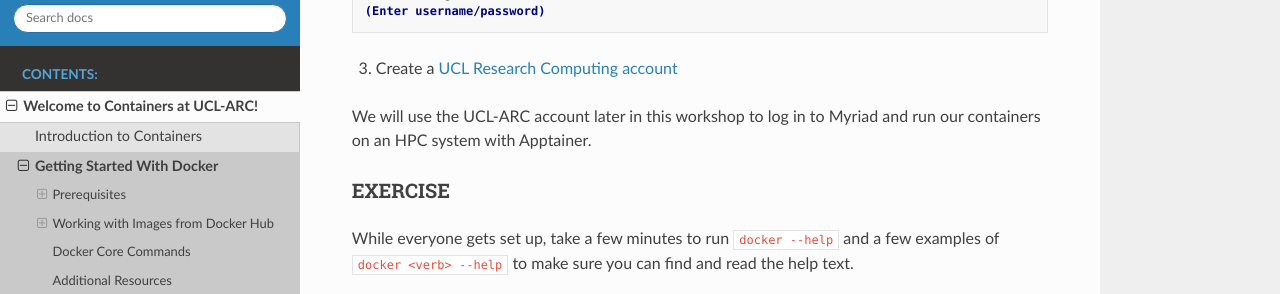
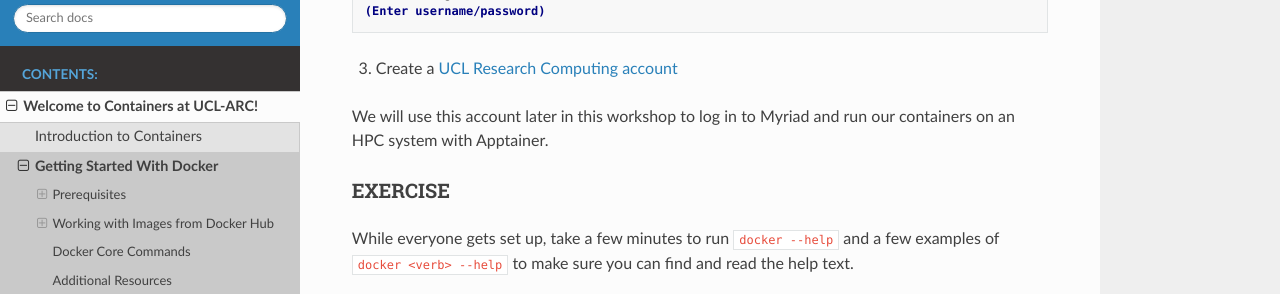
Before and after one commit to TACC/containers_at_tacc, a Sphinx documentation site: the page built from docs/containers/02.dockerbasics.rst, in a window 1280 px wide and 900 px high, scrolled down 1090 px. Shown: the part 151-445 px from the top of the window. Built offline with Sphinx 7.4.7 and the Read the Docs theme 2.0.0, drawn with Linux system fonts in a browser that asks for light colours.

Commit message:
tweak to site account reference

```diff
--- a/docs/containers/02.dockerbasics.rst
+++ b/docs/containers/02.dockerbasics.rst
@@ -67,9 +67,9 @@
    (Enter username/password)
 
 
-3) Create a |siteaccounturl|_
+3) Create a |siteaccountlink|_
 
-We will use the |site| account later in this workshop to log in to |machine| and
+We will use this account later in this workshop to log in to |machine| and
 run our containers on an HPC system with Apptainer.
 
 
--- a/docs/substitutions.txt
+++ b/docs/substitutions.txt
@@ -1,6 +1,6 @@
 .. |workshop_name| replace:: Containers at UCL-ARC
 .. |site| replace:: UCL-ARC
-.. |siteaccounturl| replace:: UCL Research Computing account
-.. _siteaccounturl : https://www.rc.ucl.ac.uk/docs/Account_Services/
+.. |siteaccountlink| replace:: UCL Research Computing account
+.. _siteaccountlink : https://www.rc.ucl.ac.uk/docs/Account_Services/
 .. |machine| replace:: Myriad
 .. |uname-a| replace:: Darwin varun.local 23.4.0 Darwin Kernel Version 23.4.0: Fri Mar 15 00:19:22 PDT 2024; root:xnu-10063.101.17~1/RELEASE_ARM64_T8112 arm64
```
